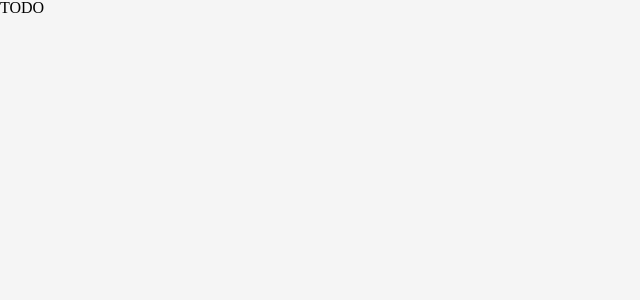
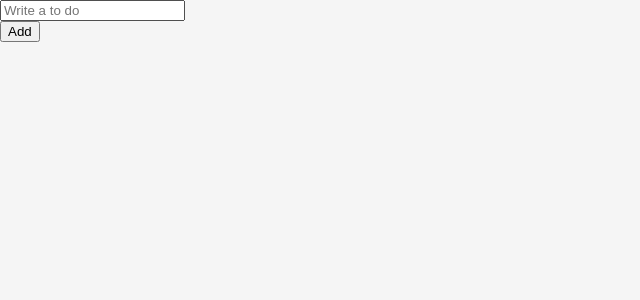
Before and after one commit to griteach/todo-list-react, a React (Create React App) app: page / in a window 1280 px wide. Shown: the top 300 px of the page, without its empty margins (0-640 px from the left). Built offline with nearby package versions, Linux system fonts and the light colour scheme.

Commit message:
register on react-hook-form

```diff
--- a/package.json
+++ b/package.json
@@ -18,6 +18,7 @@
     "react-apexcharts": "^1.4.0",
     "react-dom": "^18.2.0",
     "react-helmet": "^6.1.0",
+    "react-hook-form": "^7.35.0",
     "react-moment": "^1.1.2",
     "react-query": "^3.39.2",
     "react-router-dom": "^6.3.0",
--- a/src/ToDo.tsx
+++ b/src/ToDo.tsx
@@ -1,5 +1,15 @@
+import {useForm} from "react-hook-form";
+
 function Todo(){
-    return <h1>TODO</h1>;
+    const { register, watch } = useForm(); //register function
+
+    return <div>
+        <form>
+            <input {...register("toDo")}  placeholder="Write a to do" />
+        </form>
+        <button>Add</button>
+
+    </div>;
 }
 
 
```
Also changed, not shown: 1 other file (tests, documents, lock files or other folders).
